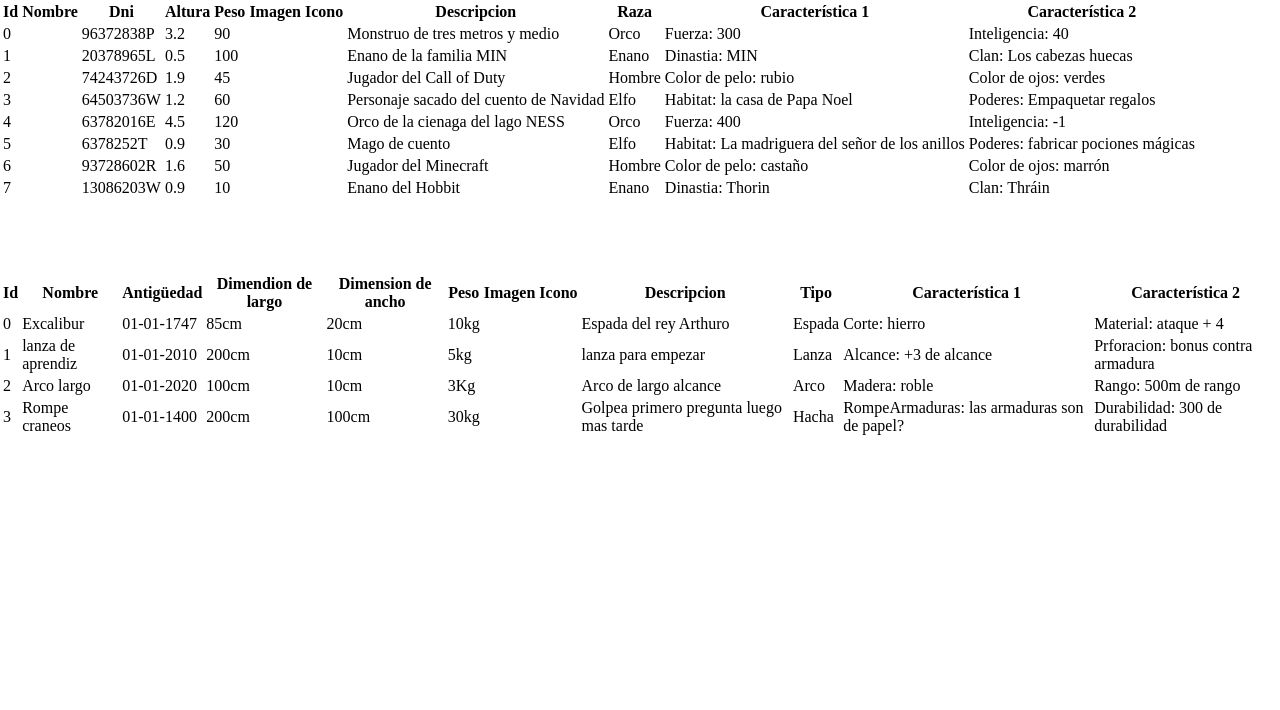
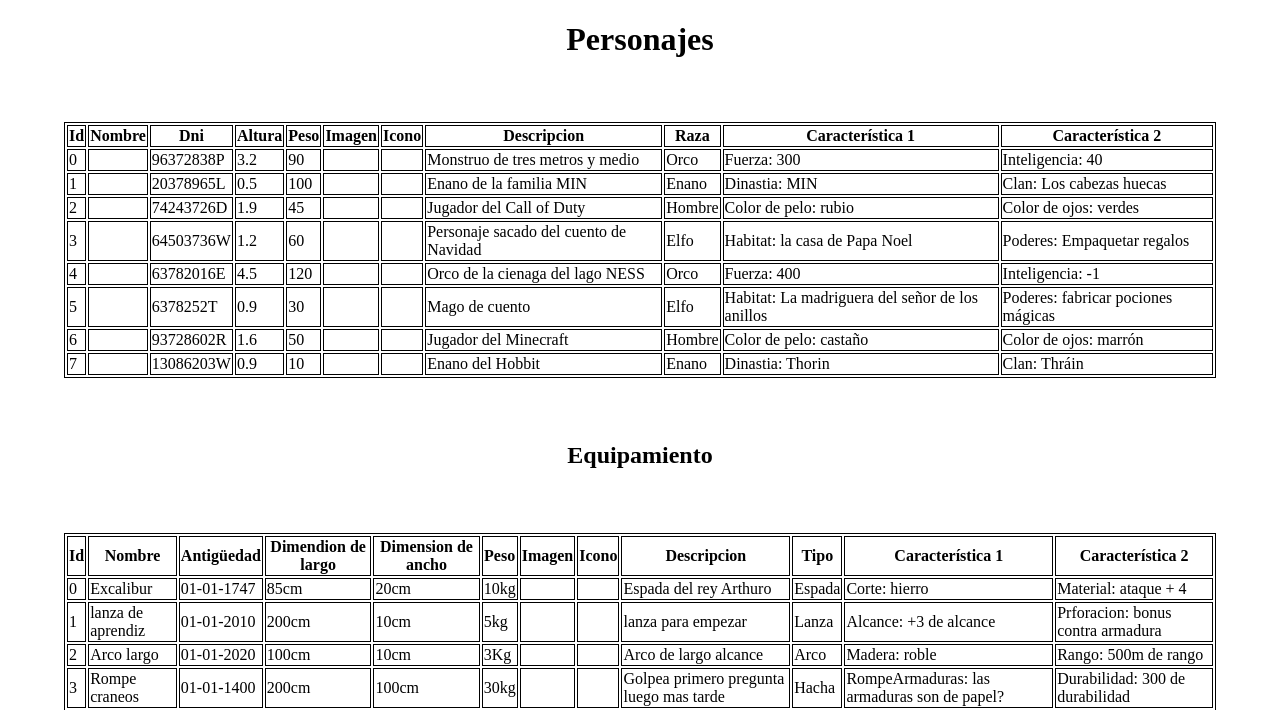
Before and after one commit to Azox97/juego, a PHP site: page /juego/ in a window 1280 px wide. Shown: the part 18-728 px from the top of the page. Run offline with PHP 8.4, Linux system fonts and the light colour scheme.

Commit message:
arreglando errores 7

```diff
--- a/Index/Index.php
+++ b/Index/Index.php
@@ -1,7 +1,10 @@
+<link rel="stylesheet" href="../css/tablas.css">
+
 <?php
     require_once '../menuypiepag/menu.php';
 
 ?>
+<h1>Personajes</h1>
 <table>
     <thead>
         <tr>
@@ -97,7 +100,7 @@
 <tbody>
 </tbody>
 </table>
-<br><br><br><br>
+<h2>Equipamiento</h2>
 <table>
     <thead>
         <tr>
--- /dev/null
+++ b/css/tablas.css
@@ -0,0 +1,8 @@
+table, tr, td, th{
+    border: 1px solid black;
+    margin: 5%;
+}
+
+h1, h2{
+    text-align: center;
+}
```
